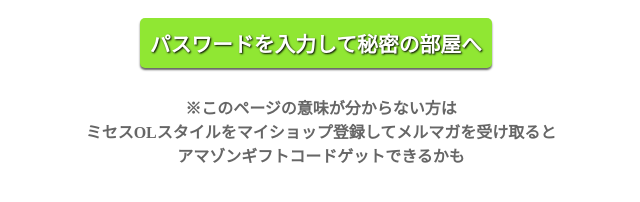
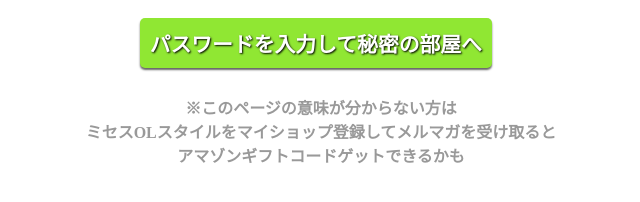
Before and after one commit to hronbtk/amazon5, a plain HTML site: page index.html in a window 1280 px wide. Shown: the whole page, without its empty margins (319-959 px from the left). Drawn offline with Linux system fonts and the light colour scheme.

Commit message:
Update style1.css

```diff
--- a/style1.css
+++ b/style1.css
@@ -4,7 +4,7 @@ body{
 }
 p{
     font-weight: bold;
-    color: #666;
+    color: #999;
 }
 input {
 	cursor:pointer;/*カーソルをポインターに*/
```
